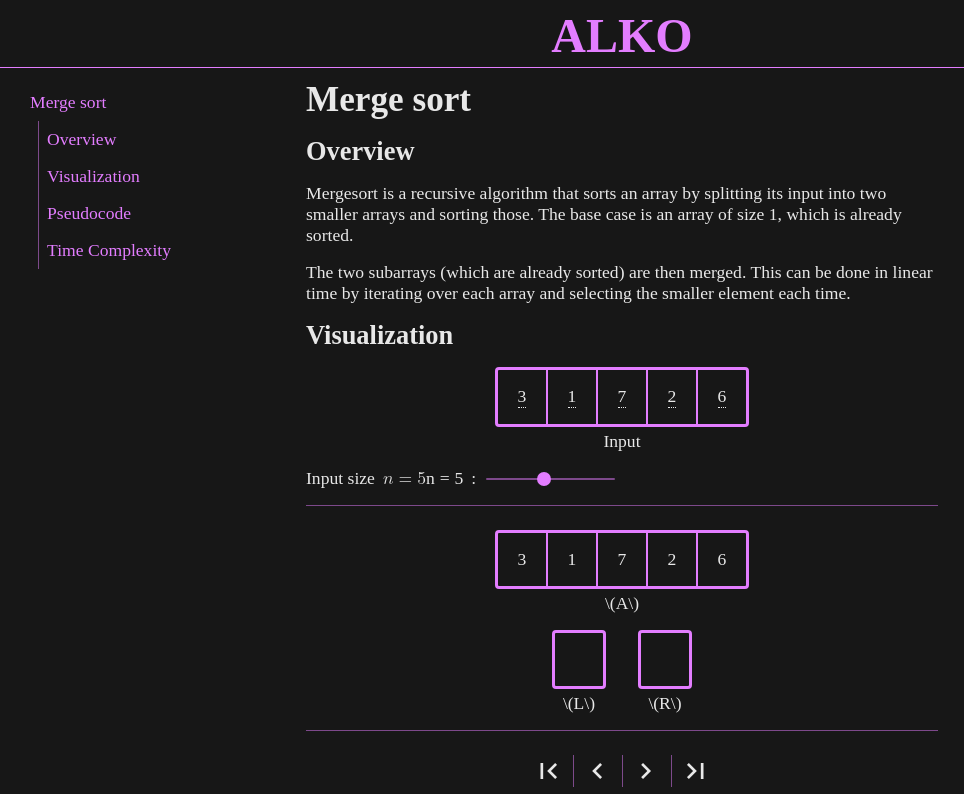
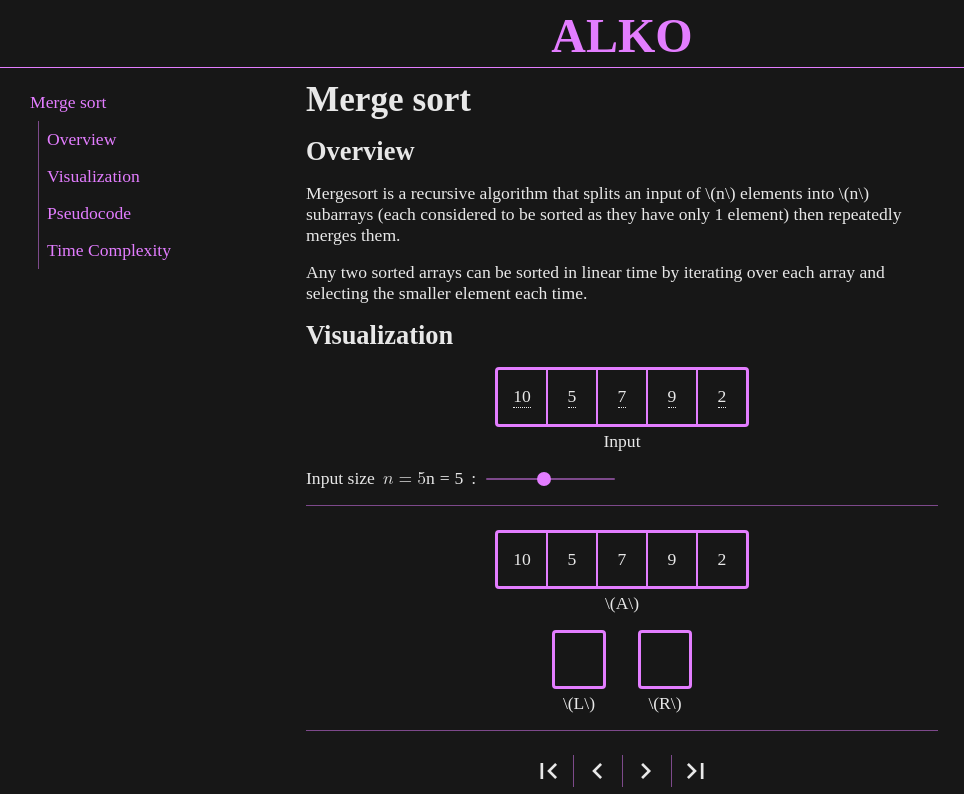
Before and after one commit to elkalt/alko, a SvelteKit app: page /algorithms/sorting/merge_sort in a window 1280 px wide. Shown: the top 794 px of the page, without its empty margins (18-982 px from the left). Built offline with nearby package versions, Linux system fonts and the light colour scheme; a web font is replaced by a local one.

Commit message:
better explanations for mergesort

```diff
--- a/src/routes/algorithms/sorting/merge_sort/+page.svelte
+++ b/src/routes/algorithms/sorting/merge_sort/+page.svelte
@@ -8,12 +8,12 @@
   import Return from '$lib/components/pseudocode/Return.svelte';
   import Empty from '$lib/components/pseudocode/Empty.svelte';
   import While from '$lib/components/pseudocode/While.svelte';
-  import Else from '$lib/components/pseudocode/ElseIf.svelte';
-    import Stepper from '$lib/components/Stepper.svelte';
+  import Else from '$lib/components/pseudocode/Else.svelte';
+  import Stepper from '$lib/components/Stepper.svelte';
 
   let arrayLength = 5;
 
-  let array: number[] = [3, 1, 7, 2, 6, 1, 5, 8, 3, 8];
+  let array: number[] = [10, 5, 7, 9, 2, 4, 3, 1, 8, 6];
   let slicedArray: number[];
   $: slicedArray = array.slice(0, arrayLength);
 
@@ -201,12 +201,12 @@
   <h1 id='merge_sort'>Merge sort</h1>
   <h2 id='overview'>Overview</h2>
   <p>
-    Mergesort is a recursive algorithm that sorts an array by splitting its input into two smaller arrays and sorting those.
-    The base case is an array of size 1, which is already sorted.
+    Mergesort is a recursive algorithm that splits an input of \(n\) elements into \(n\) subarrays
+    (each considered to be sorted as they have only 1 element)
+    then repeatedly merges them.
   </p>
   <p>
-    The two subarrays (which are already sorted) are then merged.
-    This can be done in linear time by iterating over each array and selecting the smaller element each time.
+    Any two sorted arrays can be sorted in linear time by iterating over each array and selecting the smaller element each time.
   </p>
 
 
```
